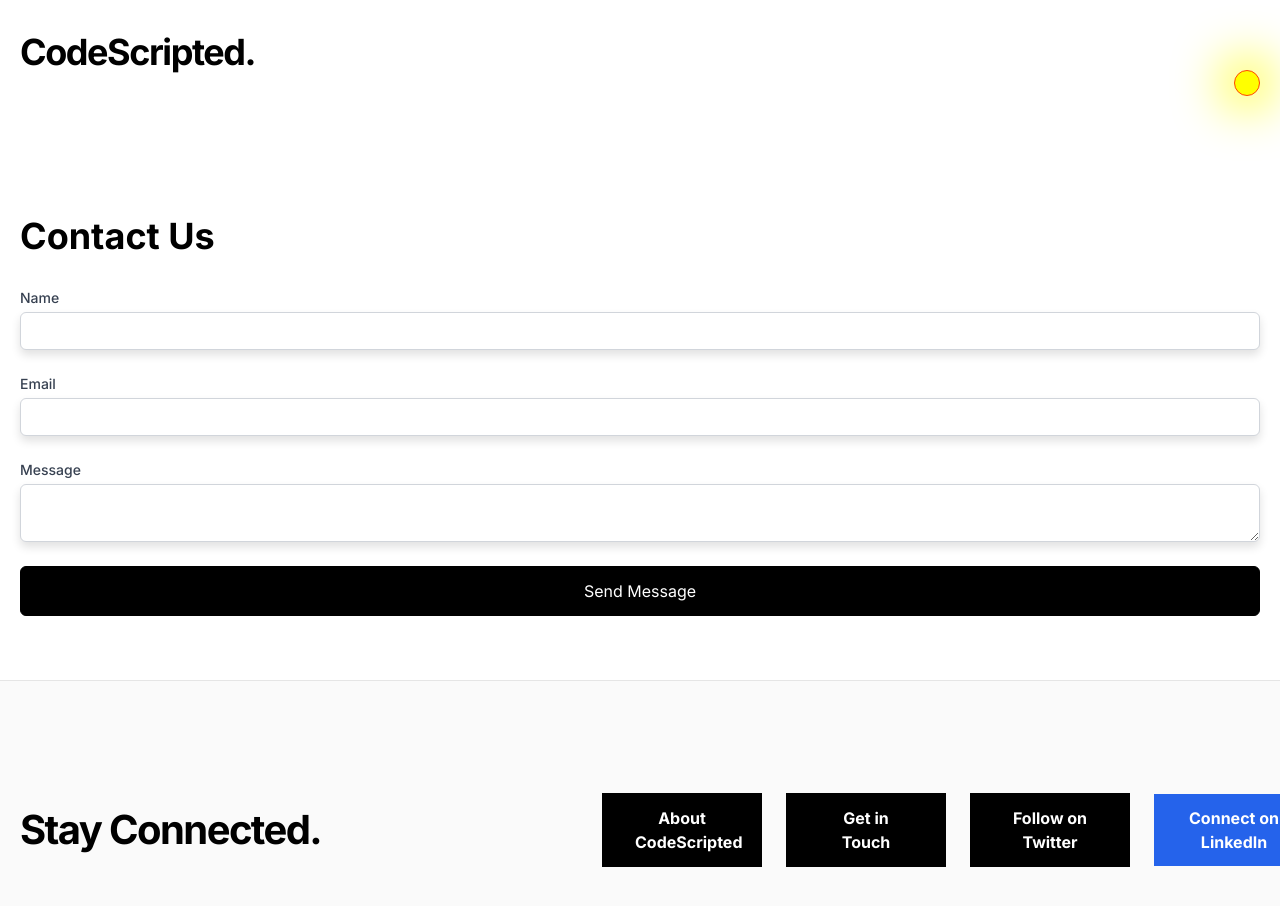
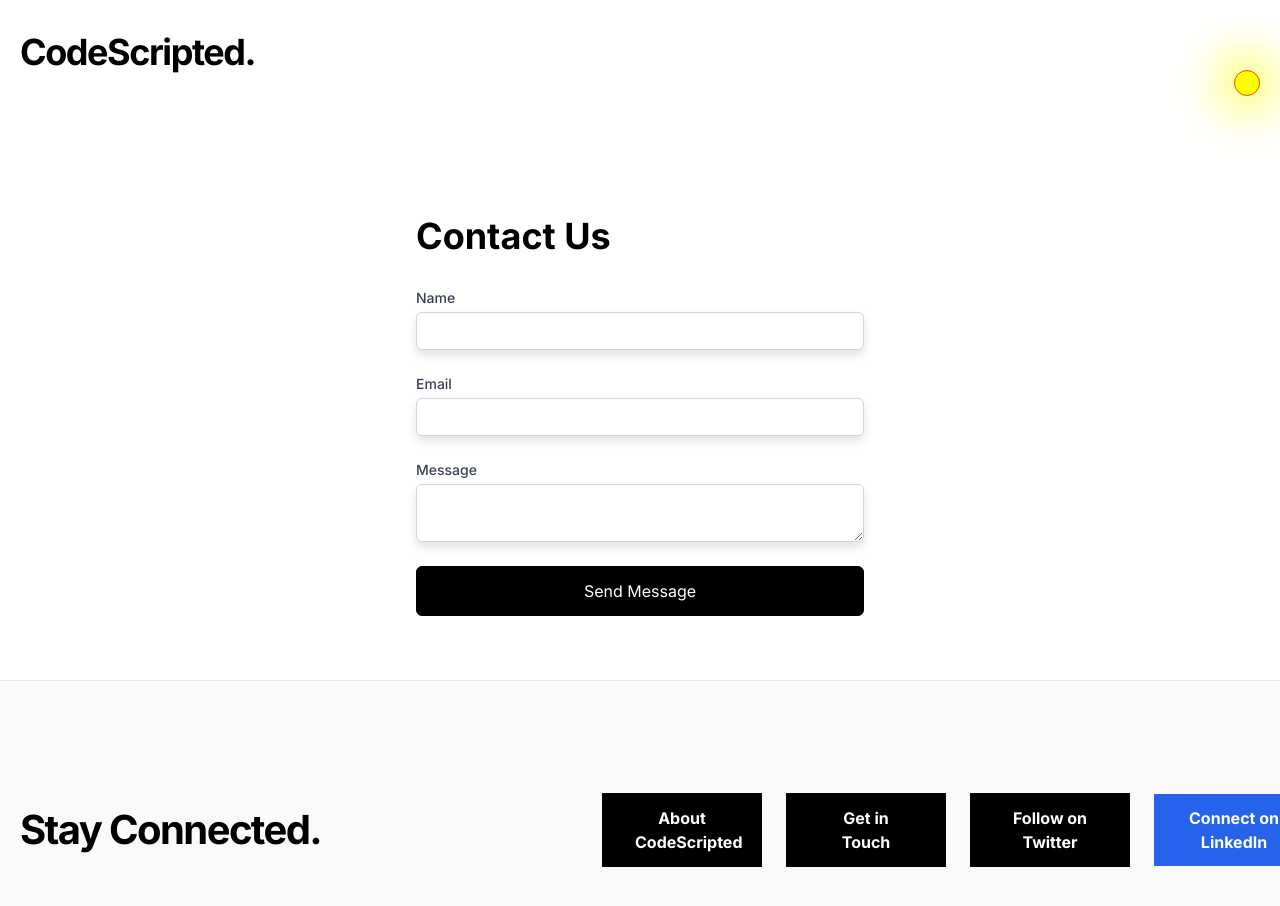
Before and after one commit to aartan/code-scripted, a Next.js app: page /contact in a window 1280 px wide. Shown: the top 906 px of the page. Built offline with nearby package versions, Linux system fonts and the light colour scheme.

Commit message:
update width of sign up form

```diff
--- a/src/app/contact/page.tsx
+++ b/src/app/contact/page.tsx
@@ -29,7 +29,8 @@
     <main>
       <Container>
         <Header />
-        <div className="py-16">
+        <div className="py-16 flex justify-center">
+          <div className="w-full max-w-md">
             <h1 className="text-4xl font-bold mb-8">Contact Us</h1>
             <form onSubmit={handleSubmit} className="space-y-6">
               <div>
@@ -86,6 +87,7 @@
               </div>
             </form>
           </div>
+        </div>
       </Container>
 
       {/* Success Alert */}
```
Lines whose indentation alone changed are shown as unchanged.
